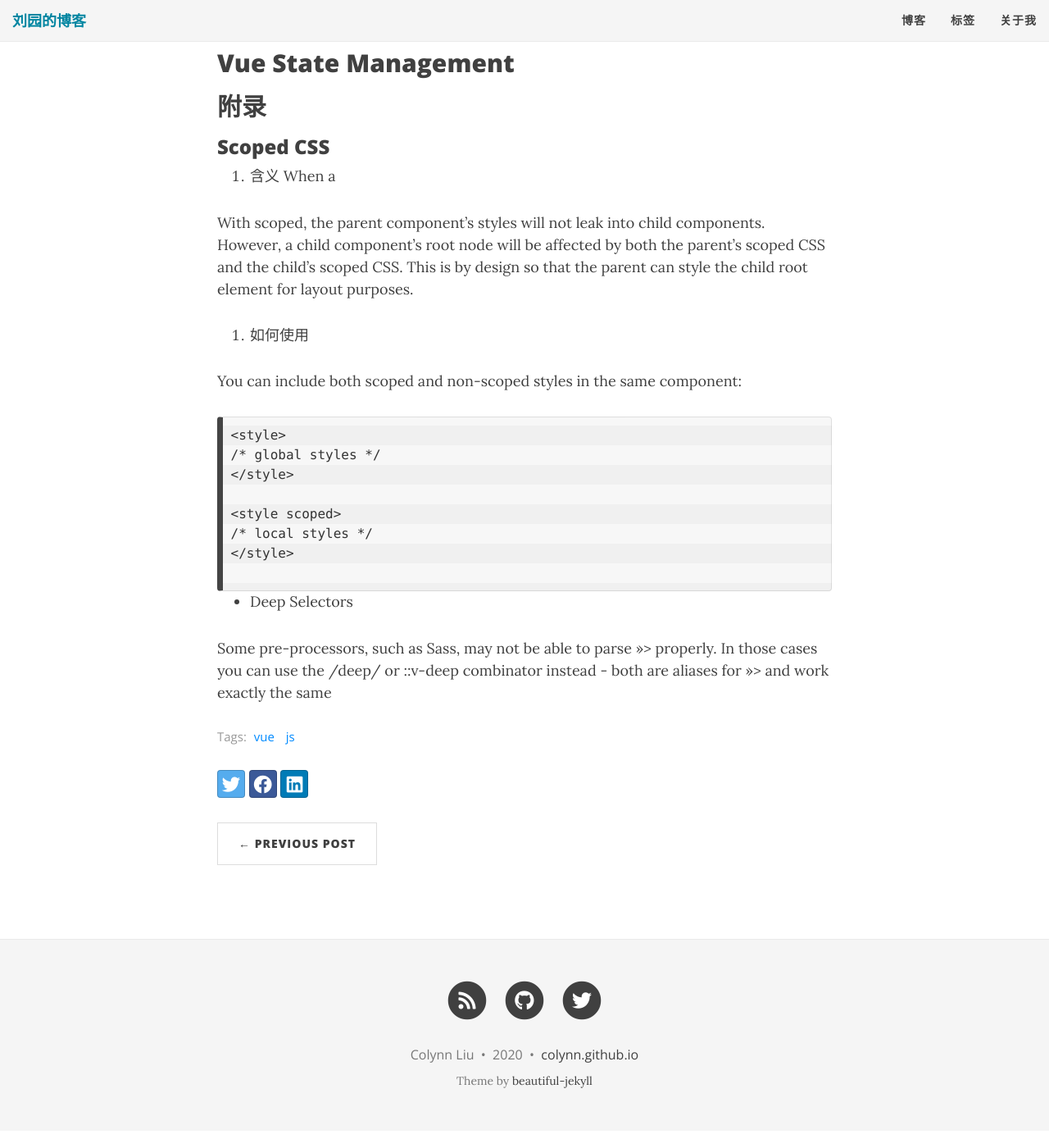
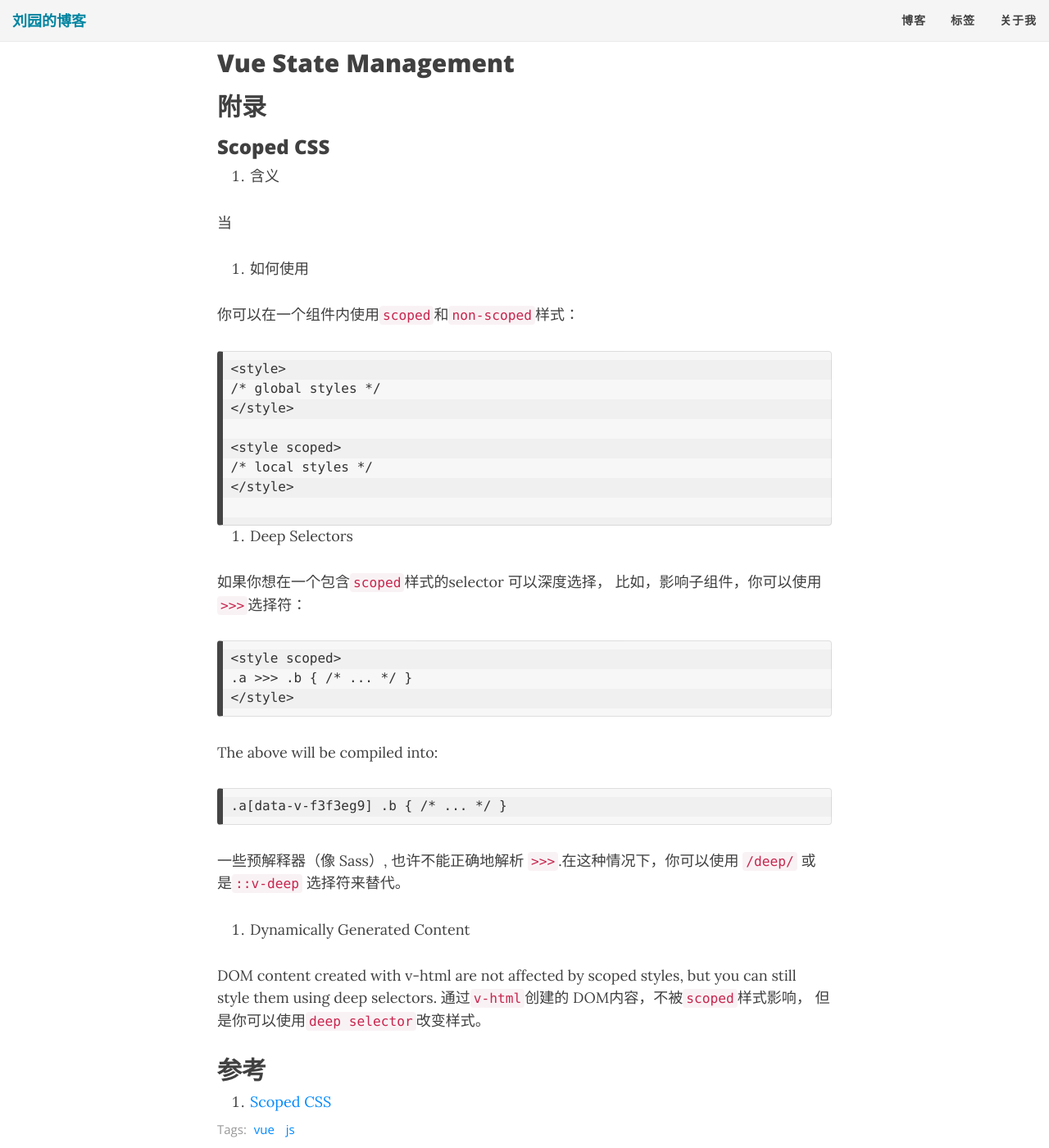
Before and after one commit to colynn/colynn.github.io, a Jekyll site: the page built from _posts/2020-06-01-vue-in-using-summaring.md, in a window 1280 px wide and 1400 px high, scrolled down 4494 px. Shown: the whole window at 82% size. Built offline with Jekyll 4.4.1, drawn with Linux system fonts in a browser that asks for light colours; nearby versions of some CDN libraries; comment, search, counter and statistics services are not loaded; before the commit the page ends 5873 px from its top, so only the background shows below that.

Commit message:
vue scoped

````diff
--- a/_posts/2020-06-01-vue-in-using-summaring.md
+++ b/_posts/2020-06-01-vue-in-using-summaring.md
@@ -117,14 +117,12 @@ this.$router.go(n)
 ### Scoped CSS
 
 1. 含义
-When a <style> tag has the scoped attribute, its CSS will apply to elements of the current component only.
 
-
-With scoped, the parent component's styles will not leak into child components. However, a child component's root node will be affected by both the parent's scoped CSS and the child's scoped CSS. This is by design so that the parent can style the child root element for layout purposes.
+当 <style>标签有 `scoped`属性时，css 样式仅会应用在当前组件内。 父组件的样式不会影响子组件，然而子组件的根节点均会被父节点及子节点的`scoped`样式影响。这样是为了统一布局，父组件可以定义子组件的根元素。
 
 2. 如何使用
 
-You can include both scoped and non-scoped styles in the same component:
+你可以在一个组件内使用`scoped`和`non-scoped`样式：
 
 ```
 <style>
@@ -137,6 +135,30 @@ You can include both scoped and non-scoped styles in the same component:
 
 ```
 
-* Deep Selectors
+3. Deep Selectors
 
-Some pre-processors, such as Sass, may not be able to parse >>> properly. In those cases you can use the /deep/ or ::v-deep combinator instead - both are aliases for >>> and work exactly the same
+如果你想在一个包含`scoped`样式的selector 可以深度选择， 比如，影响子组件，你可以使用`>>>`选择符：
+
+```
+<style scoped>
+.a >>> .b { /* ... */ }
+</style>
+```
+
+The above will be compiled into:
+
+```
+.a[data-v-f3f3eg9] .b { /* ... */ }
+```
+
+一些预解释器（像 Sass）, 也许不能正确地解析 `>>>`.在这种情况下，你可以使用 `/deep/` 或是`::v-deep` 选择符来替代。
+
+4. Dynamically Generated Content
+
+DOM content created with v-html are not affected by scoped styles, but you can still style them using deep selectors.
+通过`v-html`创建的 DOM内容，不被`scoped`样式影响， 但是你可以使用`deep selector`改变样式。
+
+
+## 参考
+
+1. [Scoped CSS](https://vue-loader.vuejs.org/guide/scoped-css.html#deep-selectors)
````
